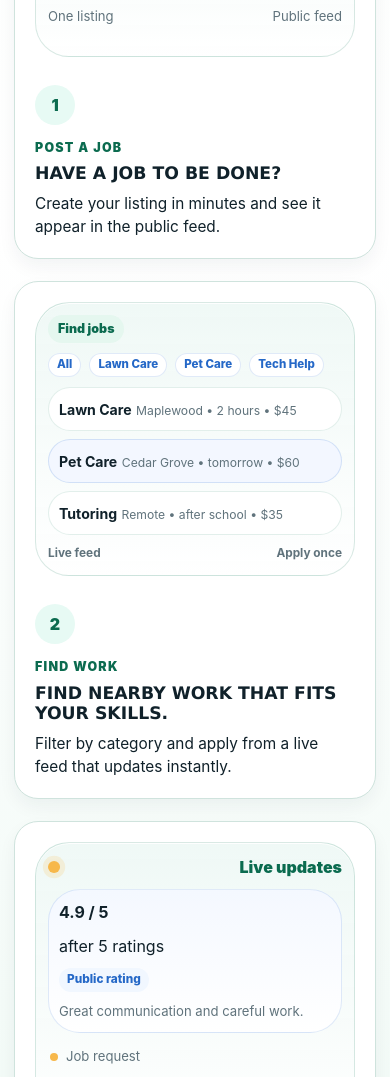
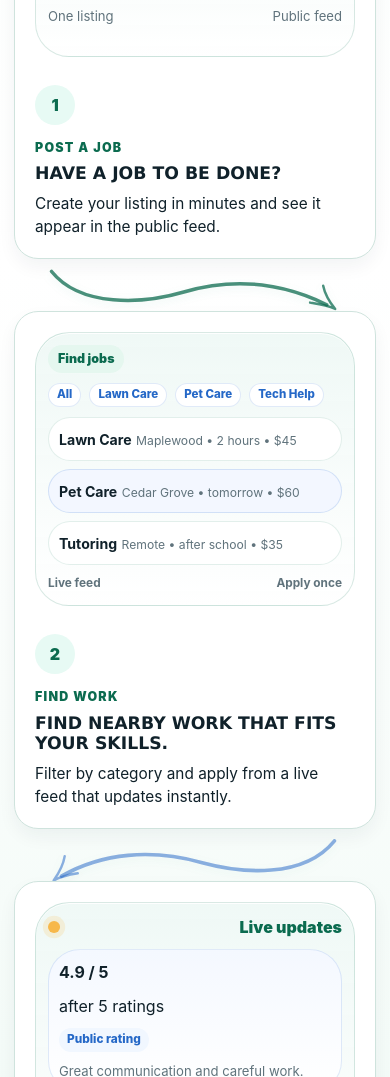
Before and after one commit to vivaankabilan-ui/studious-train, a website: page outputs/index.html in a window 390 px wide. Shown: the part 1219-2296 px from the top of the page. Drawn offline with Linux system fonts and the light colour scheme; no server answers.

Commit message:
Add hand-drawn how-it-works connectors

```diff
--- a/ParTime/outputs/styles.css
+++ b/ParTime/outputs/styles.css
@@ -691,7 +691,8 @@ h4 {
 
 .step-story {
   display: grid;
-  gap: 22px;
+  gap: 8px;
+  position: relative;
 }
 
 .step-row {
@@ -713,6 +714,37 @@ h4 {
 .step-row:hover {
   transform: translateY(-1px);
   box-shadow: 0 10px 20px rgba(22, 48, 57, 0.07);
+}
+
+.step-connector {
+  display: grid;
+  height: clamp(58px, 8vw, 96px);
+  margin: -4px clamp(12px, 6vw, 74px);
+  pointer-events: none;
+  place-items: center;
+}
+
+.step-connector svg {
+  width: min(760px, 92%);
+  height: 100%;
+  overflow: visible;
+}
+
+.step-connector path {
+  fill: none;
+  stroke: rgba(11, 107, 79, 0.74);
+  stroke-width: 8;
+  stroke-linecap: round;
+  stroke-linejoin: round;
+  filter: drop-shadow(0 8px 12px rgba(22, 131, 95, 0.1));
+}
+
+.step-connector .connector-arrow {
+  stroke-width: 7;
+}
+
+.step-connector--two path {
+  stroke: rgba(37, 104, 199, 0.52);
 }
 
 .step-row--reverse {
@@ -2620,6 +2652,11 @@ textarea:focus {
     grid-template-columns: 1fr;
   }
 
+  .step-connector {
+    height: 54px;
+    margin: -2px 18px;
+  }
+
   .review-grid {
     grid-template-columns: 1fr;
   }
@@ -2718,6 +2755,15 @@ textarea:focus {
     min-height: 380px;
   }
 
+  .step-connector {
+    height: 44px;
+    margin: -4px 8px;
+  }
+
+  .step-connector path {
+    stroke-width: 10;
+  }
+
   .hero-visual--logo {
     min-height: 300px;
   }
--- a/outputs/app.js
+++ b/outputs/app.js
@@ -1623,6 +1623,12 @@ function renderLanding() {
             <p class="step-note">Create your listing in minutes and see it appear in the public feed.</p>
           </div>
         </article>
+        <div class="step-connector step-connector--one" aria-hidden="true">
+          <svg viewBox="0 0 900 150" role="presentation">
+            <path d="M44 24 C126 126 302 116 418 82 C557 42 692 54 822 118"></path>
+            <path class="connector-arrow" d="M775 112 C802 116 821 118 846 130 C826 105 817 89 812 64"></path>
+          </svg>
+        </div>
         <article class="step-row step-row--reverse">
           <div class="step-visual step-visual--apply" aria-hidden="true">
             <div class="visual-card visual-card--feed">
@@ -1665,6 +1671,12 @@ function renderLanding() {
             <p class="step-note">Filter by category and apply from a live feed that updates instantly.</p>
           </div>
         </article>
+        <div class="step-connector step-connector--two" aria-hidden="true">
+          <svg viewBox="0 0 900 150" role="presentation">
+            <path d="M844 22 C756 130 580 114 470 84 C326 44 188 56 72 122"></path>
+            <path class="connector-arrow" d="M118 114 C92 118 74 121 50 134 C69 107 77 91 81 66"></path>
+          </svg>
+        </div>
         <article class="step-row">
           <div class="step-visual step-visual--monitor" aria-hidden="true">
             <div class="visual-card visual-card--monitor">
--- a/outputs/styles.css
+++ b/outputs/styles.css
@@ -691,7 +691,8 @@ h4 {
 
 .step-story {
   display: grid;
-  gap: 22px;
+  gap: 8px;
+  position: relative;
 }
 
 .step-row {
@@ -713,6 +714,37 @@ h4 {
 .step-row:hover {
   transform: translateY(-1px);
   box-shadow: 0 10px 20px rgba(22, 48, 57, 0.07);
+}
+
+.step-connector {
+  display: grid;
+  height: clamp(58px, 8vw, 96px);
+  margin: -4px clamp(12px, 6vw, 74px);
+  pointer-events: none;
+  place-items: center;
+}
+
+.step-connector svg {
+  width: min(760px, 92%);
+  height: 100%;
+  overflow: visible;
+}
+
+.step-connector path {
+  fill: none;
+  stroke: rgba(11, 107, 79, 0.74);
+  stroke-width: 8;
+  stroke-linecap: round;
+  stroke-linejoin: round;
+  filter: drop-shadow(0 8px 12px rgba(22, 131, 95, 0.1));
+}
+
+.step-connector .connector-arrow {
+  stroke-width: 7;
+}
+
+.step-connector--two path {
+  stroke: rgba(37, 104, 199, 0.52);
 }
 
 .step-row--reverse {
@@ -2620,6 +2652,11 @@ textarea:focus {
     grid-template-columns: 1fr;
   }
 
+  .step-connector {
+    height: 54px;
+    margin: -2px 18px;
+  }
+
   .review-grid {
     grid-template-columns: 1fr;
   }
@@ -2718,6 +2755,15 @@ textarea:focus {
     min-height: 380px;
   }
 
+  .step-connector {
+    height: 44px;
+    margin: -4px 8px;
+  }
+
+  .step-connector path {
+    stroke-width: 10;
+  }
+
   .hero-visual--logo {
     min-height: 300px;
   }
```
Also changed, not shown: ParTime/outputs/app.js (+12 -0 lines).
